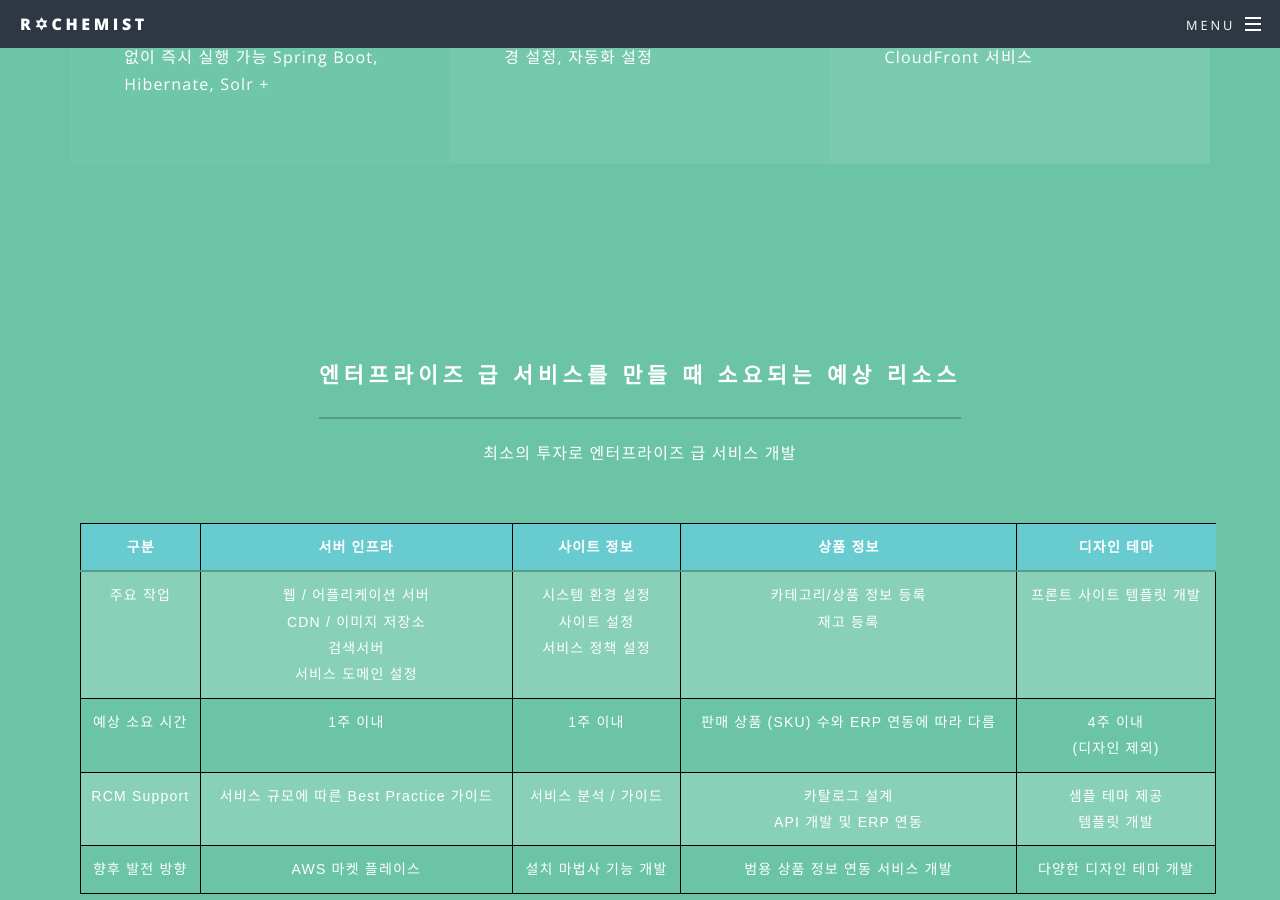
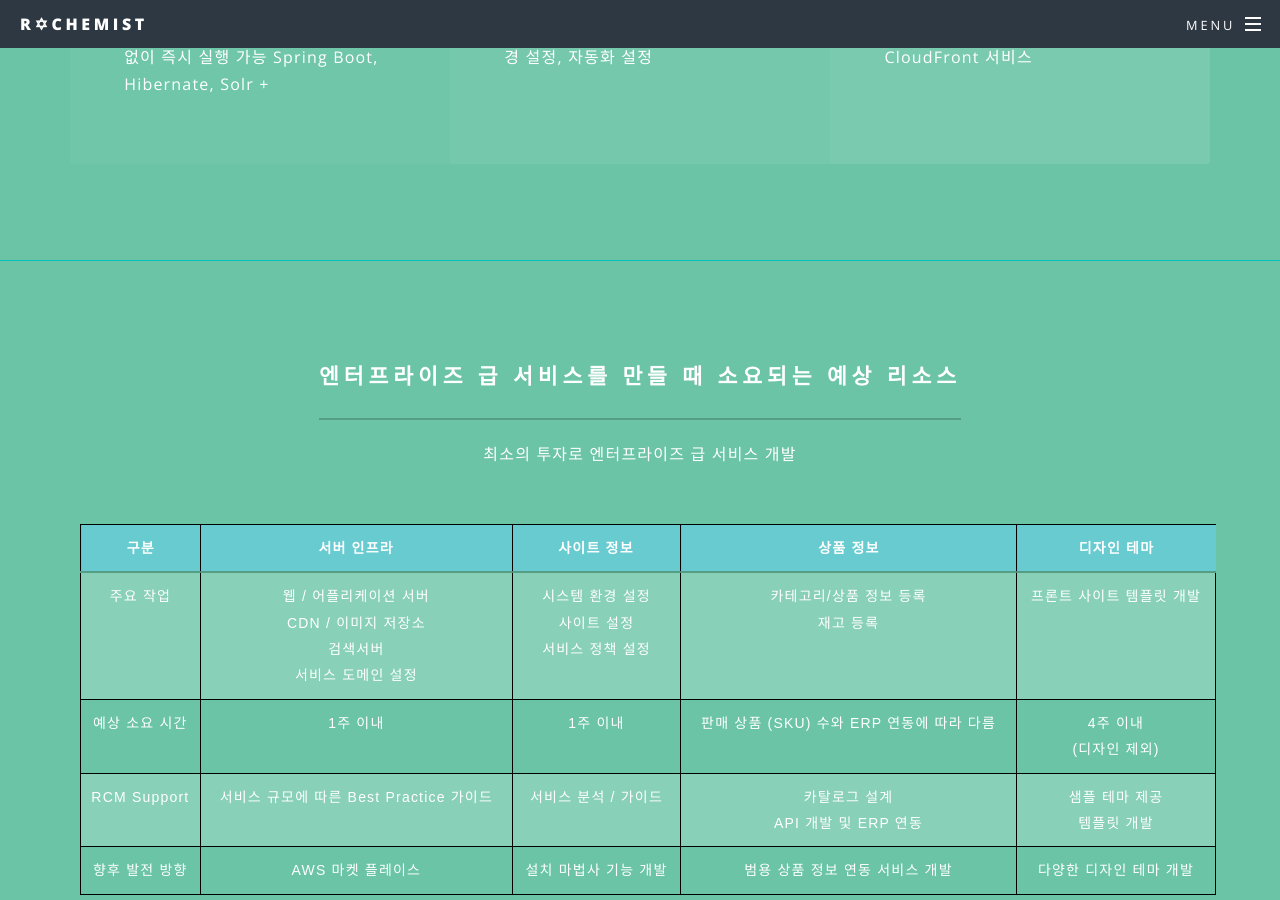
Before and after one commit to rchemist/rchemist.github.io, a Jekyll site: the page built from index.html, in a window 1280 px wide and 900 px high, scrolled down 1259 px. Built offline with Jekyll 4.4.1, drawn with Linux system fonts in a browser that asks for light colours.

```diff
--- a/index.html
+++ b/index.html
@@ -30,7 +30,7 @@ layout: landing
 						<a href="#one" class="more scrolly">Learn More</a>
 					</section>
 
-					<section id="one" class="wrapper style3-ready-to-use special">
+					<section id="one" class="wrapper style3-ready-to-use special" style="border-bottom: 1px solid #00bfbf">
 						<div class="inner">
 							<header class="major">
 								<h2>바로 사용 가능한 전자상거래 플랫폼</h2>
```
